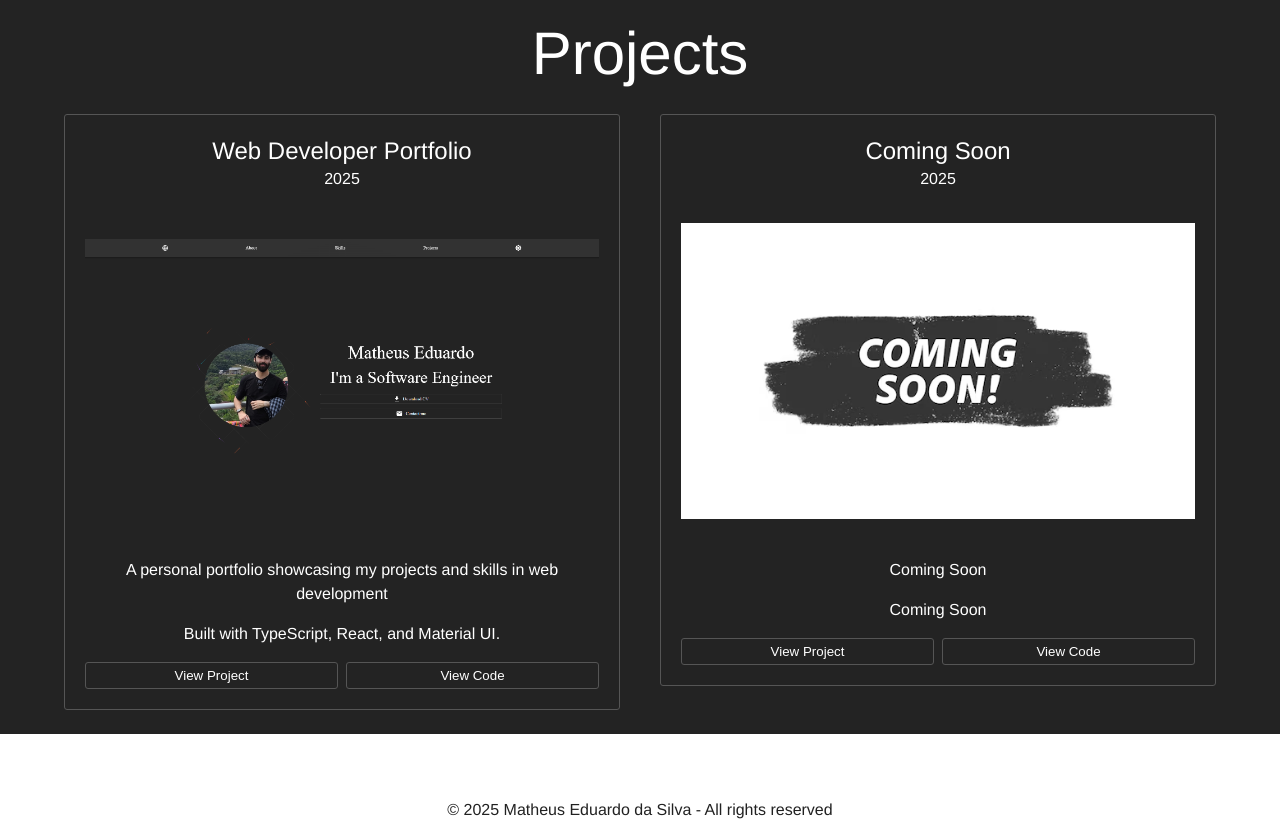
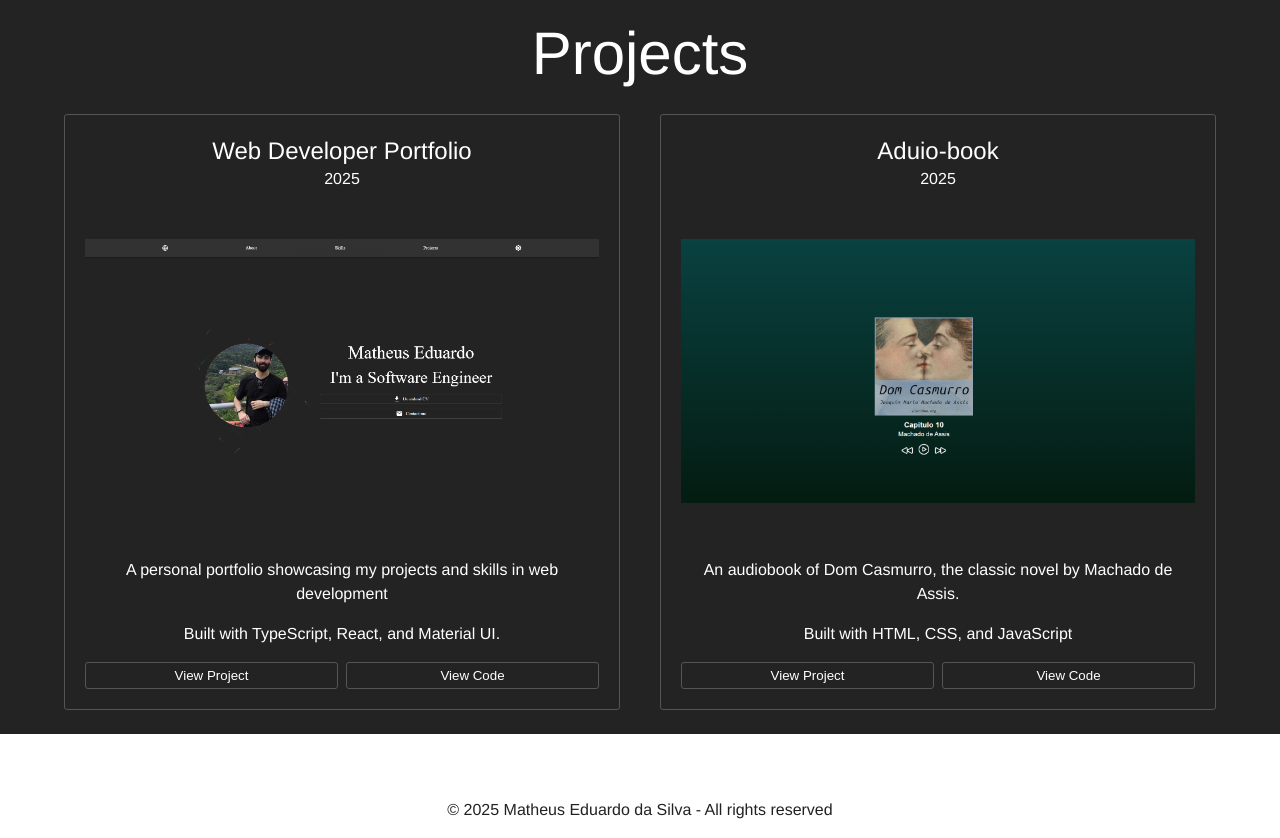
Before and after one commit to MatheusEduardoDasilva/portfolio, a React (Vite) app: page / in a window 1280 px wide. Shown: the part 1440-2278 px from the top of the page. Built offline with nearby package versions, Linux system fonts and the light colour scheme; some icons are missing.

Commit message:
Atualização de Projects

```diff
--- a/src/pages/Home/sections/Projects/Projects.tsx
+++ b/src/pages/Home/sections/Projects/Projects.tsx
@@ -3,6 +3,7 @@ import ProjectCard, { type ProjectCardProps } from "../../../../components/Proje
 import AnimationComponent from "../../../../components/AnimationComponent/AnimationComponent";
 import Breve from "../../../../assets/images/Breve.png";
 import Portfolio from "../../../../assets/images/Portfolio.png";
+import Audiobook from "../../../../assets/images/Audiobook.png";
 const ProjectsSection: React.FC = () => {
   const StyledExperience = styled("div")(({ theme }) => ({
     backgroundColor: theme.palette.primary.main,
@@ -19,13 +20,13 @@ const ProjectsSection: React.FC = () => {
       codeURL: "https://github.com/MatheusEduardoDasilva/portfolio",
     },
     {
-      title: "Coming Soon",
+      title: "Aduio-book",
       subtitle: "2025",
-      srcImg: Breve,
-      description: "Coming Soon",
-      technologies: "Coming Soon",
-      websiteURL:"https://portfolio-silk-seven-61.vercel.app" ,
-      codeURL: "https://portfolio-silk-seven-61.vercel.app",
+      srcImg: Audiobook,
+      description: "An audiobook of Dom Casmurro, the classic novel by Machado de Assis.",
+      technologies: "Built with HTML, CSS, and JavaScript",
+      websiteURL:"https://vercel.com/matheuseduardodasilvas-projects/audio-book" ,
+      codeURL: "github.com/MatheusEduardoDasilva/audio-book",
     },
 
   ];
```
Also changed, not shown: src/assets/images/Audiobook.png (added).
